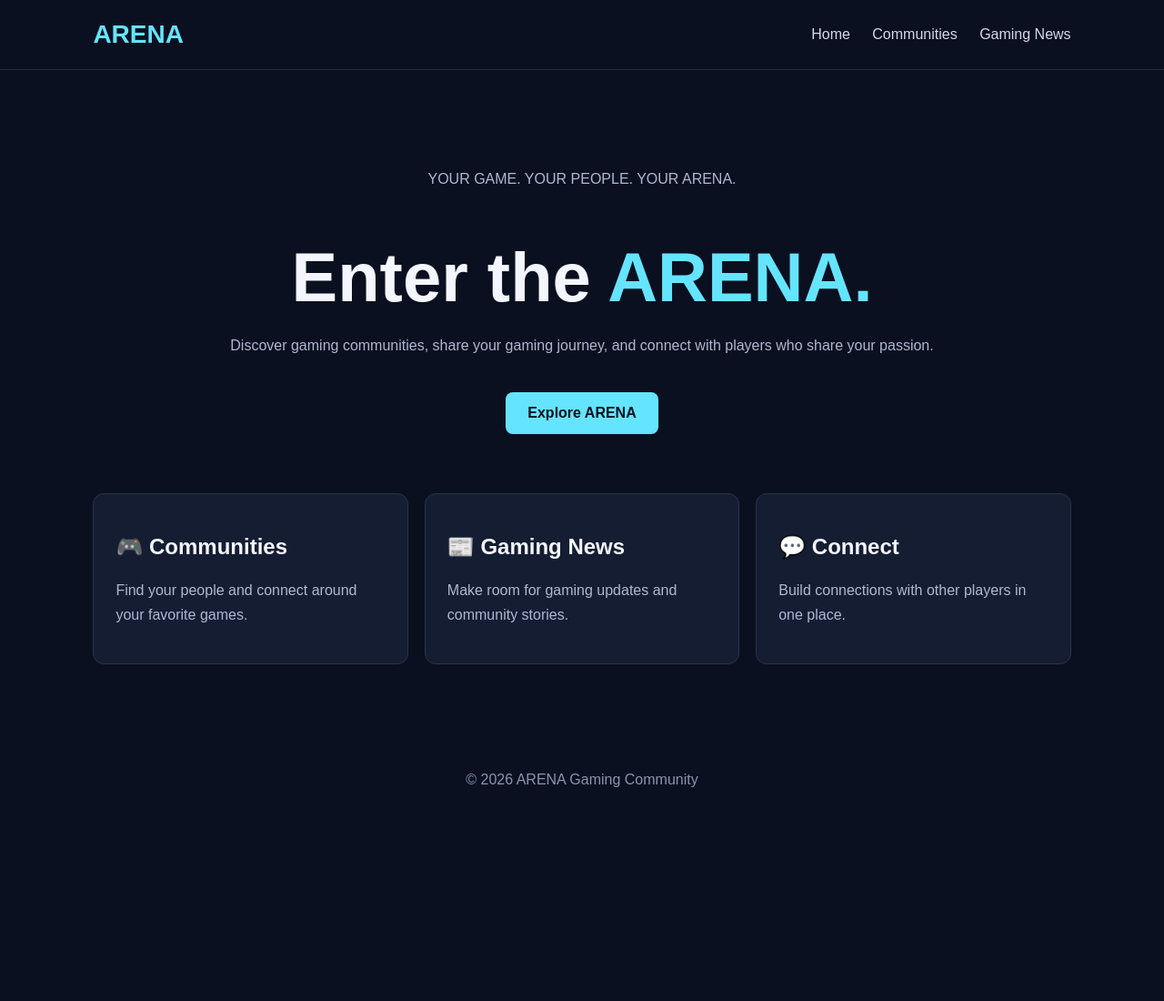
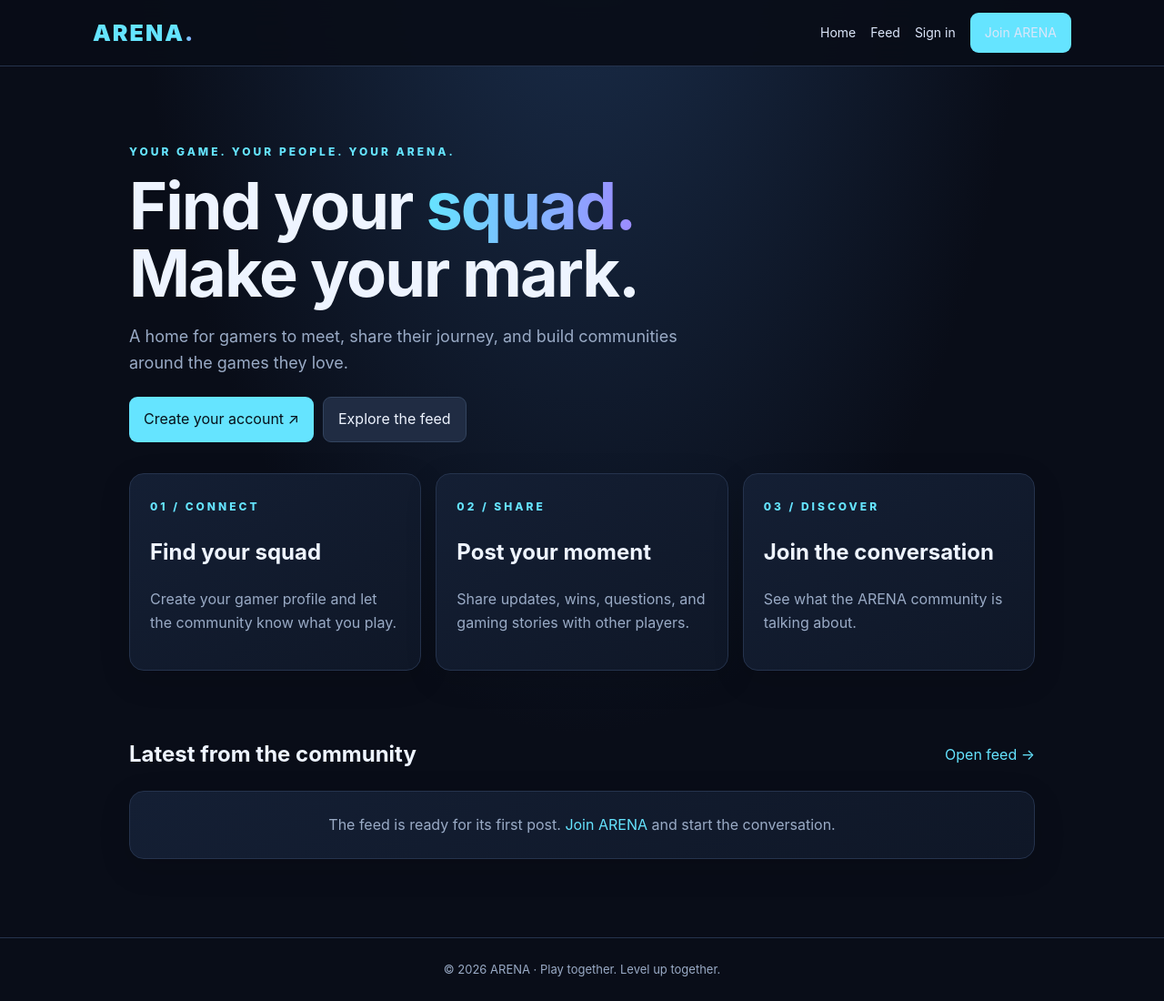
Before and after one commit to bulletpowder5-jpg/ARENA-GAMING, a Flask app: page / in a window 1280 px wide. Shown: the whole page at 91% size. Before the commit the page ends 865 px from the top, so only its background shows below. Run offline with Flask 3, Linux system fonts and the light colour scheme; data that the repository does not hold is empty.

Commit message:
Upgrade ARENA landing page with community feed preview

```diff
--- a/templates/index.html
+++ b/templates/index.html
@@ -1,98 +1,4 @@
-
-<!DOCTYPE html>
-<html lang="en">
-<head>
-    <meta charset="UTF-8">
-    <meta name="viewport" content="width=device-width, initial-scale=1.0">
-    <title>ARENA | Gaming Community</title>
-    <style>
-        * { box-sizing: border-box; }
-        body {
-            margin: 0;
-            font-family: Arial, sans-serif;
-            background: #0b1020;
-            color: #f4f6ff;
-        }
-        header {
-            padding: 22px 8%;
-            display: flex;
-            justify-content: space-between;
-            align-items: center;
-            border-bottom: 1px solid #252c42;
-        }
-        .logo { color: #65e4ff; font-size: 28px; font-weight: bold; }
-        nav a {
-            color: #d5d9e8;
-            text-decoration: none;
-            margin-left: 20px;
-        }
-        main { padding: 90px 8%; text-align: center; }
-        h1 { font-size: clamp(42px, 7vw, 76px); margin-bottom: 18px; }
-        h1 span { color: #65e4ff; }
-        p { color: #aeb8d0; line-height: 1.7; }
-        .button {
-            display: inline-block;
-            margin-top: 22px;
-            padding: 14px 24px;
-            background: #65e4ff;
-            color: #0b1020;
-            border-radius: 8px;
-            text-decoration: none;
-            font-weight: bold;
-        }
-        .features {
-            display: grid;
-            grid-template-columns: repeat(auto-fit, minmax(200px, 1fr));
-            gap: 18px;
-            margin-top: 65px;
-            text-align: left;
-        }
-        .feature {
-            padding: 24px;
-            background: #151d32;
-            border: 1px solid #28334d;
-            border-radius: 12px;
-        }
-        footer {
-            text-align: center;
-            padding: 28px;
-            color: #8995af;
-        }
-    </style>
-</head>
-<body>
-    <header>
-        <div class="logo">ARENA</div>
-        <nav>
-            <a href="/">Home</a>
-            <a href="#communities">Communities</a>
-            <a href="#news">Gaming News</a>
-        </nav>
-    </header>
-
-    <main>
-        <p>YOUR GAME. YOUR PEOPLE. YOUR ARENA.</p>
-        <h1>Enter the <span>ARENA.</span></h1>
-        <p>Discover gaming communities, share your gaming journey,
-           and connect with players who share your passion.</p>
-        <a class="button" href="#communities">Explore ARENA</a>
-
-        <section class="features" id="communities">
-            <div class="feature">
-                <h2>🎮 Communities</h2>
-                <p>Find your people and connect around your favorite games.</p>
-            </div>
-            <div class="feature" id="news">
-                <h2>📰 Gaming News</h2>
-                <p>Make room for gaming updates and community stories.</p>
-            </div>
-            <div class="feature">
-                <h2>💬 Connect</h2>
-                <p>Build connections with other players in one place.</p>
-            </div>
-        </section>
-    </main>
-
-    <footer>© 2026 ARENA Gaming Community</footer>
-</body>
-</html>
+{% extends "base.html" %}{% block title %}ARENA — Find your people{% endblock %}{% block content %}
+<section class="hero"><div class="eyebrow">Your game. Your people. Your arena.</div><h1>Find your <span class="gradient">squad.</span><br>Make your mark.</h1><p class="muted" style="max-width:620px;font-size:18px">A home for gamers to meet, share their journey, and build communities around the games they love.</p><div class="actions"><a class="btn" href="{{ url_for('register') }}">Create your account ↗</a><a class="btn secondary" href="{{ url_for('feed') }}">Explore the feed</a></div></section>
+<section class="grid"><article class="card"><span class="eyebrow">01 / Connect</span><h2>Find your squad</h2><p class="muted">Create your gamer profile and let the community know what you play.</p></article><article class="card"><span class="eyebrow">02 / Share</span><h2>Post your moment</h2><p class="muted">Share updates, wins, questions, and gaming stories with other players.</p></article><article class="card"><span class="eyebrow">03 / Discover</span><h2>Join the conversation</h2><p class="muted">See what the ARENA community is talking about.</p></article></section>
+<section style="margin-top:38px"><div style="display:flex;justify-content:space-between;align-items:center;gap:12px;flex-wrap:wrap"><h2>Latest from the community</h2><a href="{{ url_for('feed') }}">Open feed →</a></div>{% for post in posts %}<article class="card"><div class="postmeta"><a href="{{ url_for('profile', username=post['username']) }}">@{{ post['username'] }}</a> · {{ post['created_at'] }}</div><div class="postbody">{{ post['body'] }}</div></article>{% else %}<div class="card empty">The feed is ready for its first post. <a href="{{ url_for('register') }}">Join ARENA</a> and start the conversation.</div>{% endfor %}</section>{% endblock %}
```
